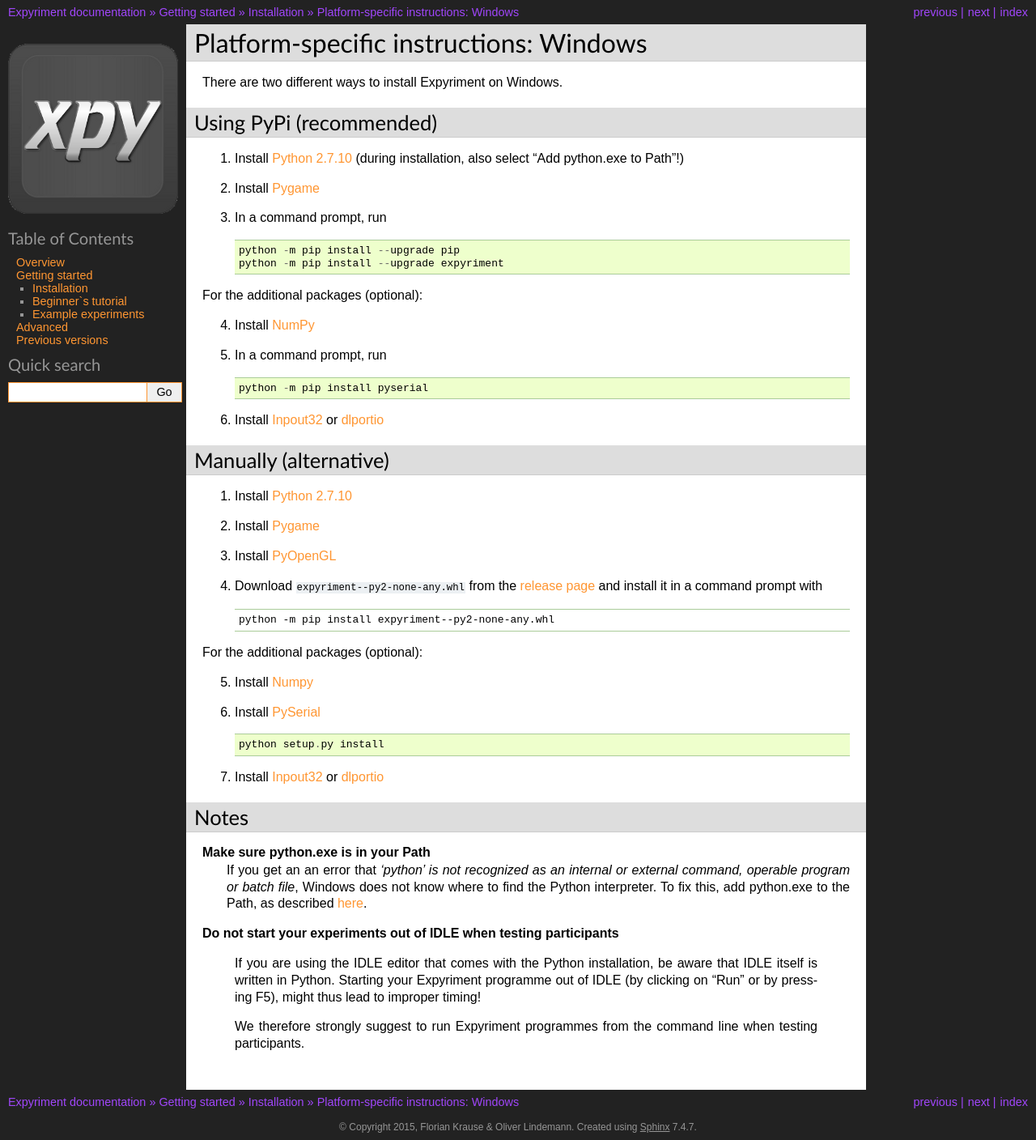
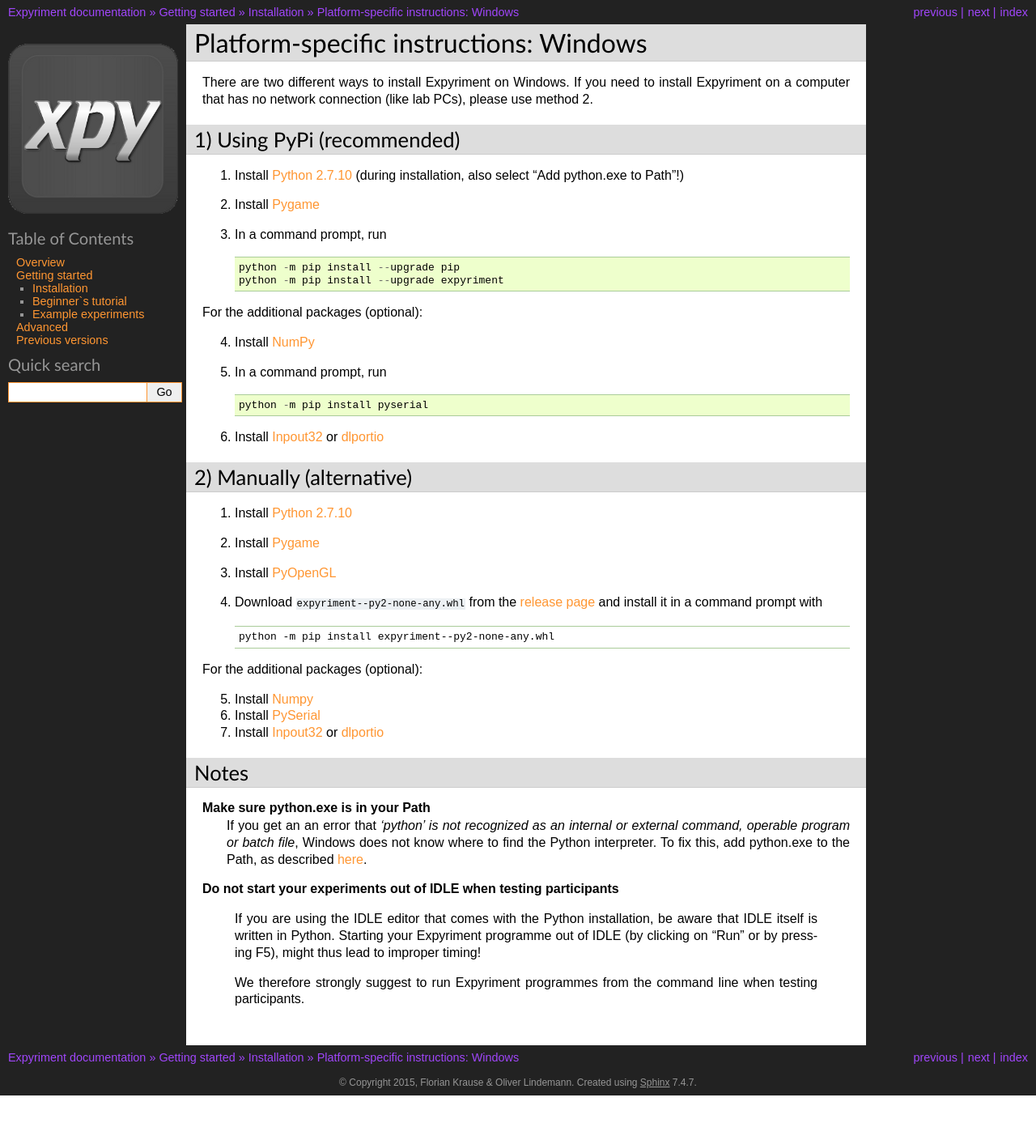
Before and after one commit to expyriment/expyriment, a Sphinx documentation site: the page built from documentation/sphinx/Installation.Windows.rst, in a window 1280 px wide. Shown: the whole page at 81% size. Built offline with Sphinx 7.4.7, drawn with Linux system fonts in a browser that asks for light colours; pages that are not in the unit, such as notebooks, are missing from menus; after the commit the page ends 1353 px from its top, so only the background shows below that.

Commit message:
Update Installation.Windows.rst

```diff
--- a/documentation/sphinx/Installation.Windows.rst
+++ b/documentation/sphinx/Installation.Windows.rst
@@ -1,11 +1,13 @@
 Platform-specific instructions: Windows
 =======================================
 
-There are two different ways to install Expyriment on Windows.
+There are two different ways to install Expyriment on Windows. If you need to install
+Expyriment on a computer that has no network connection (like lab PCs), please use
+method 2.
 
 
-Using PyPi (recommended)
-------------------------
+1) Using PyPi (recommended)
+---------------------------
 
 1. Install `Python 2.7.10`_ (during installation, also select "Add python.exe to Path"!)
 2. Install Pygame_
@@ -24,8 +26,8 @@
 6. Install Inpout32_ or dlportio_
 
 
-Manually (alternative)
-----------------------
+2) Manually (alternative)
+--------------------------
 
 1. Install `Python 2.7.10`_
 2. Install Pygame_
@@ -39,10 +41,7 @@
 For the additional packages (optional):
 
 5. Install Numpy_
-6. Install PySerial_ ::
-
-    python setup.py install
-
+6. Install PySerial_
 7. Install Inpout32_ or dlportio_
 
 
```
